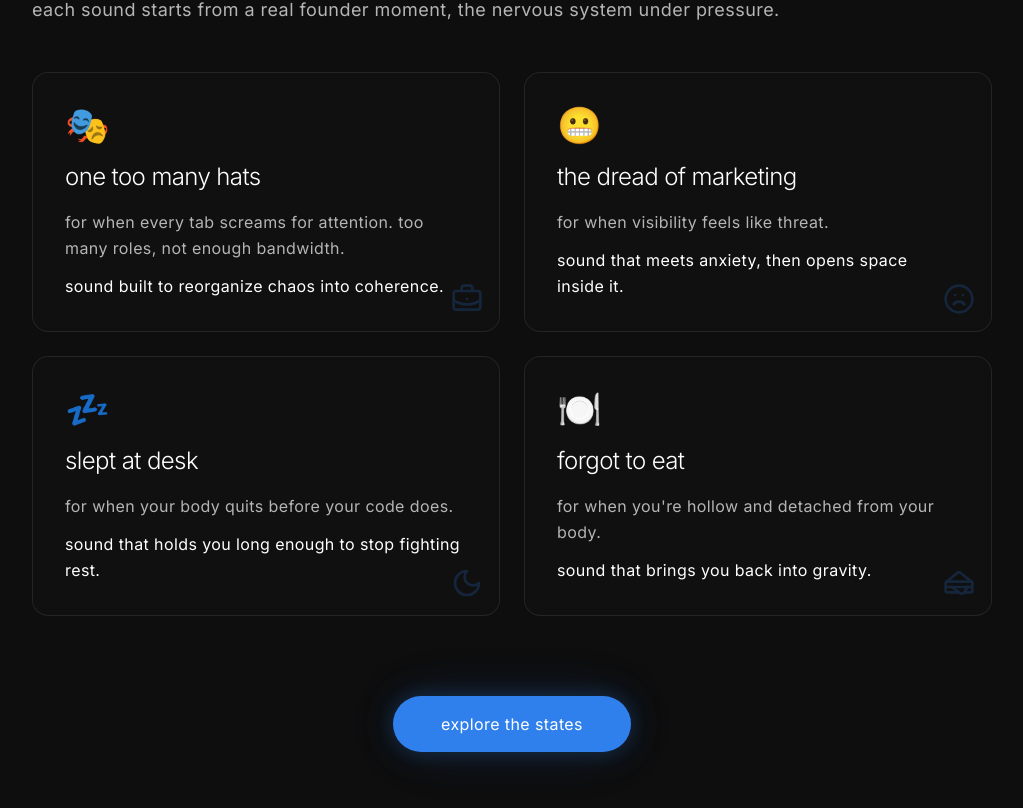
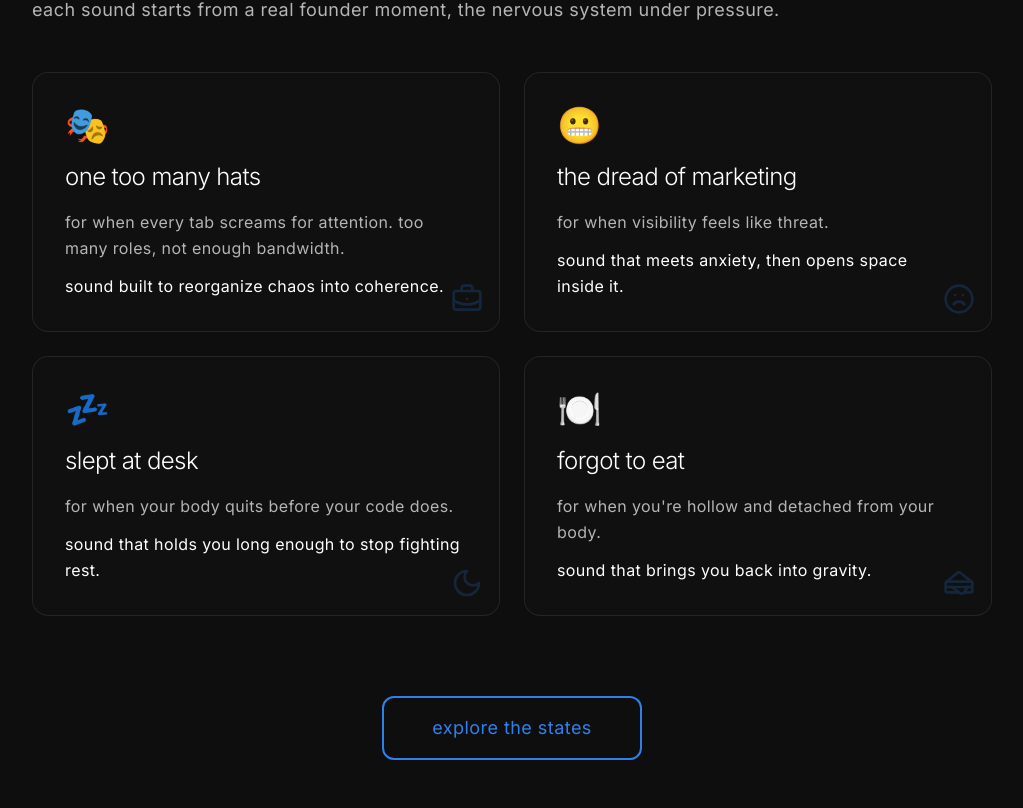
Before and after one commit to Forbescanandoes/soundscapes-app, a Next.js app: page /learn-more in a window 1280 px wide. Shown: the part 1891-2699 px from the top of the page, without its empty margins (128-1151 px from the left). Built offline with nearby package versions, Linux system fonts and the light colour scheme; a web font is replaced by a local one.

Commit message:
Standardize CTA button styling across all pages and update CTA text

```diff
--- a/app/learn-more/page.tsx
+++ b/app/learn-more/page.tsx
@@ -273,12 +273,13 @@ export default function LearnMorePage() {
           className="mt-20 text-center"
         >
           <Link href="/soundscapes">
-            <Button
-              size="lg"
-              className="rounded-full bg-brand-accent hover:bg-brand-accent/90 text-white text-base px-12 py-7 lowercase font-normal glow-accent-lg hover:scale-105 transition-all duration-300 tracking-wide"
+            <motion.button
+              whileHover={{ scale: 1.02 }}
+              whileTap={{ scale: 0.98 }}
+              className="relative rounded-xl border-2 border-brand-accent bg-transparent px-12 py-4 text-lg font-normal lowercase tracking-wide text-brand-accent transition-all duration-300 hover:bg-brand-accent/10 hover:shadow-[0_0_40px_rgba(47,128,237,0.3)]"
             >
               explore the states
-            </Button>
+            </motion.button>
           </Link>
         </motion.div>
       </div>
--- a/app/page.tsx
+++ b/app/page.tsx
@@ -1049,12 +1049,13 @@ export default function Home() {
             </h2>
 
             <Link href="/soundscapes">
-              <Button
-                size="lg"
-                className="rounded-full bg-brand-accent hover:bg-brand-accent/90 text-white text-lg px-16 py-8 lowercase font-normal glow-accent-lg hover:scale-105 transition-all duration-300 tracking-wide shadow-[0_0_60px_rgba(47,128,237,0.4)]"
+              <motion.button
+                whileHover={{ scale: 1.02 }}
+                whileTap={{ scale: 0.98 }}
+                className="relative rounded-xl border-2 border-brand-accent bg-transparent px-12 py-4 text-lg font-normal lowercase tracking-wide text-brand-accent transition-all duration-300 hover:bg-brand-accent/10 hover:shadow-[0_0_40px_rgba(47,128,237,0.3)]"
               >
-                start now
-              </Button>
+                see how fast it works
+              </motion.button>
             </Link>
           </motion.div>
         </div>
```
